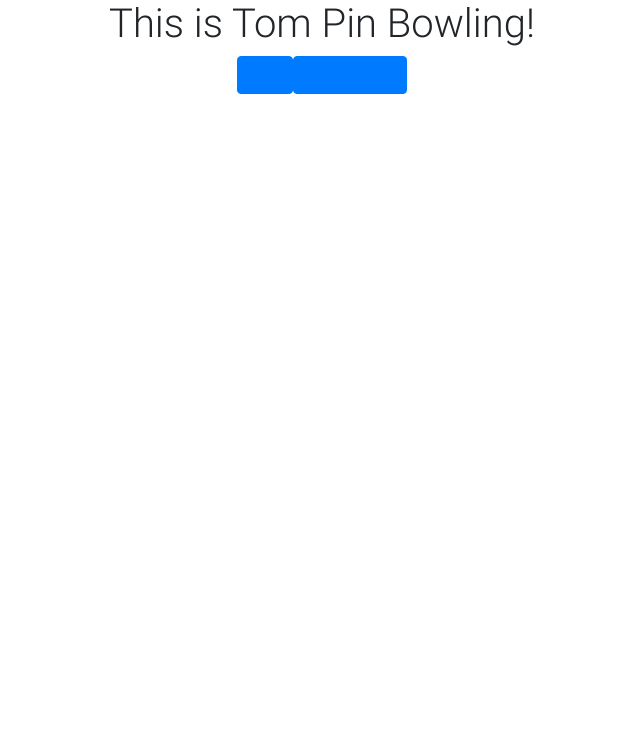
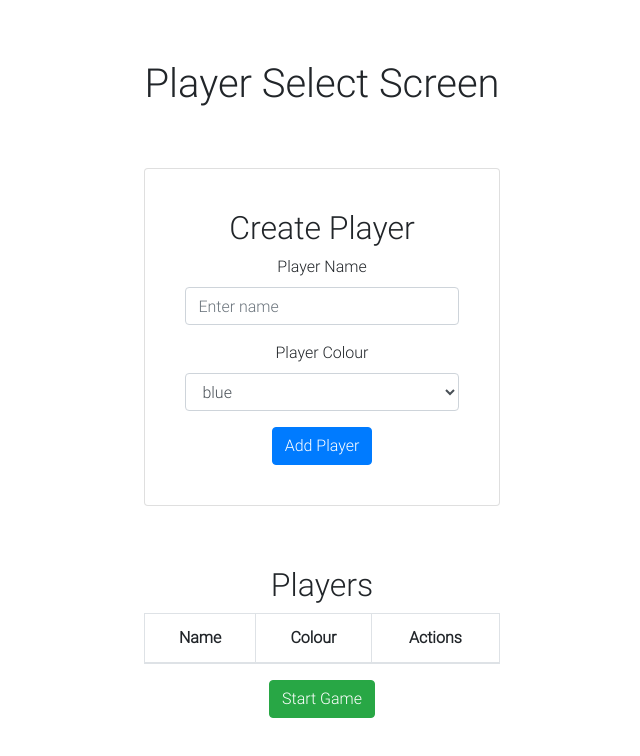
Before and after one commit to tomarcher101/bowling-scoreboard, a React (Create React App) app: page / in a window 1280 px wide. Shown: the top 756 px of the page, without its empty margins (318-958 px from the left). Built offline with nearby package versions, Linux system fonts and the light colour scheme.

Commit message:
disable splash page

```diff
--- a/src/App.js
+++ b/src/App.js
@@ -19,7 +19,7 @@ function App() {
         <Router>
           <Switch>
             <Route exact path="/">
-              <SplashPage />
+              <Play />
             </Route>
             <Route path="/play">
               <Play />
--- a/src/components/SplashPage.js
+++ b/src/components/SplashPage.js
@@ -4,15 +4,15 @@ import { BrowserRouter as Router, Link } from "react-router-dom";
 
 const SplashPage = () => {
   return (
-    <div>
+    <div style={{padding: "100px"}}>
       <div>
         <h1>This is Tom Pin Bowling!</h1>
       </div>
       <div>
-        <Button>
+        <Button style={{margin: "20px"}}>
           <Link to="/play">Play</Link>
         </Button>
-        <Button>
+        <Button style={{margin: "20px"}}>
           <Link to="/leaderboard">Leaderboard</Link>
         </Button>
       </div>
```
